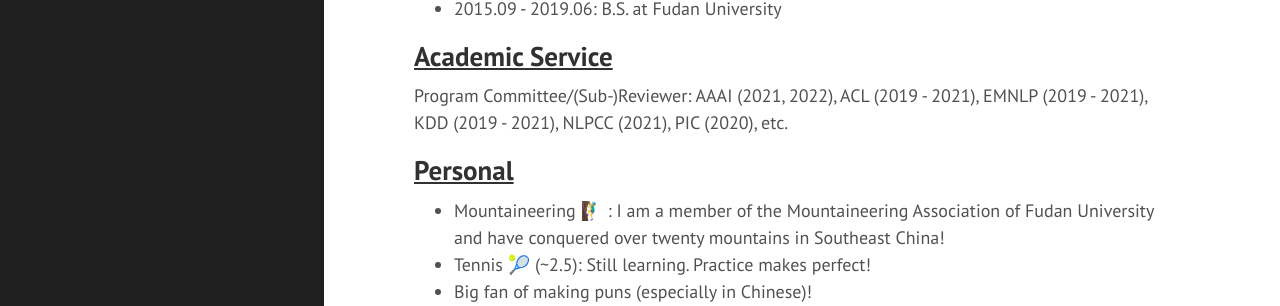
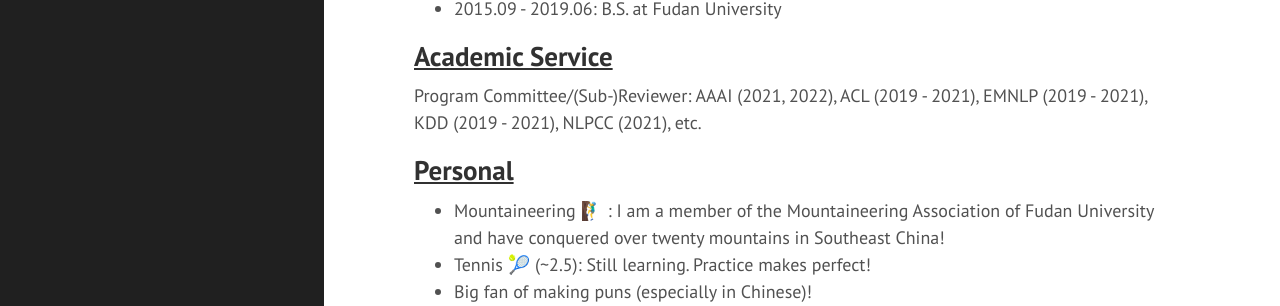
Before and after one commit to jiangjiechen/jiangjiechen.github.io, a Jekyll site: the page built from _posts/2021-12-20-About Me.md, in a window 1280 px wide and 1280 px high. Shown: the part 631-937 px from the top of the window. Built offline with Jekyll 4.4.1, drawn with Linux system fonts in a browser that asks for light colours.

Commit message:
for indexing

```diff
--- a/_posts/2021-12-20-About Me.md
+++ b/_posts/2021-12-20-About Me.md
@@ -20,7 +20,7 @@
 
 ## Academic Service
 
-Program Committee/(Sub-)Reviewer: AAAI (2021, 2022), ACL (2019 - 2021), EMNLP (2019 - 2021), KDD (2019 - 2021), NLPCC (2021), PIC (2020), etc.
+Program Committee/(Sub-)Reviewer: AAAI (2021, 2022), ACL (2019 - 2021), EMNLP (2019 - 2021), KDD (2019 - 2021), NLPCC (2021), etc.
 
 ## Personal
 
--- /dev/null
+++ b/google839c38f629d8f280.html
@@ -0,0 +1 @@
+google-site-verification: google839c38f629d8f280.html
```
